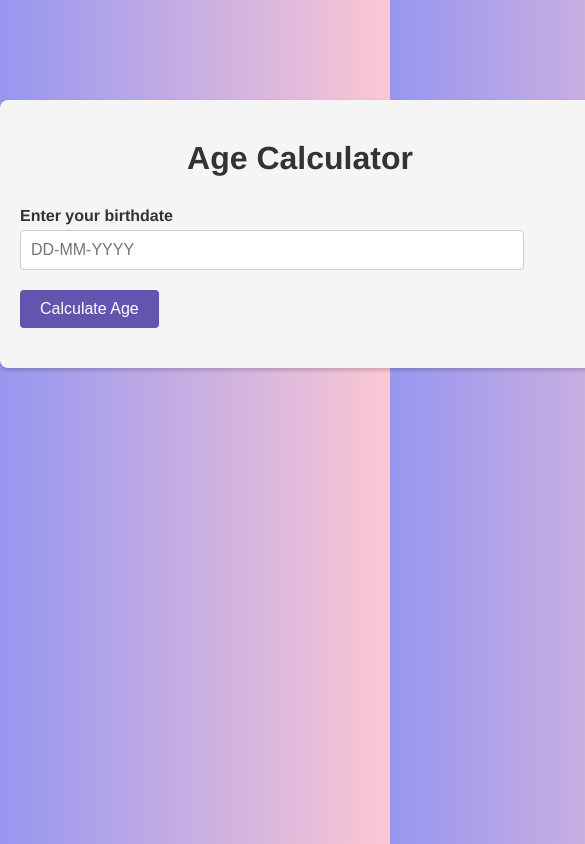
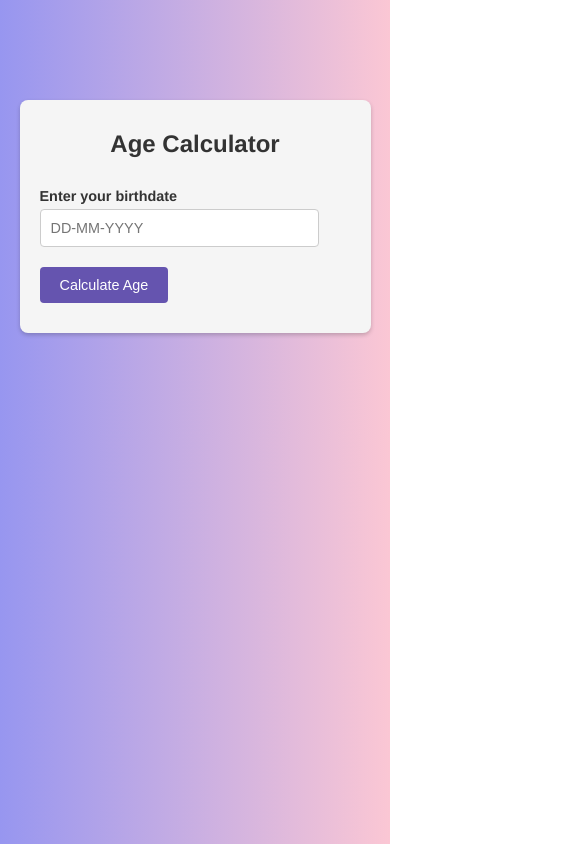
Before and after one commit to Linen220/JavaScript-Adventures, a plain HTML site: page Age-Calculator-App/index.html in a window 390 px wide. Shown: the whole page, 585 px wide, since content can reach past the window. Drawn offline with Linux system fonts and the light colour scheme.

Commit message:
adding responsive

```diff
--- a/Age-Calculator-App/style.css
+++ b/Age-Calculator-App/style.css
@@ -6,7 +6,7 @@
 
 body {
     font-family: Helvetica, sans-serif;
-    background-image: linear-gradient(to right, #9796f0, #fbc7d4);
+    background: linear-gradient(to right, #9796f0, #fbc7d4);
 }
 
 .container {
@@ -82,3 +82,31 @@ button {
     font-size: 1rem;
     margin-bottom: 10px;
 }
+
+@media ( max-width: 650px ) {
+    .container {
+        width: 90%;
+        padding-bottom: 10px;
+        padding-top: 10px;
+    }
+
+    .result-container {
+        padding-bottom: 6px;
+    }
+
+    .title {
+        font-size: 1.5rem;
+    }
+
+    label, button, input[type="text"] {
+        font-size: .9rem;
+    }
+
+    .item__title {
+        font-size: 1rem;
+    }
+
+    .item__info {
+        font-size: .9rem;
+    }
+}
```
Also changed, not shown: Age-Calculator-App/README.md (added), Age-Calculator-App/img/screenshot_1.png (added), Age-Calculator-App/img/screenshot_2.png (added).
